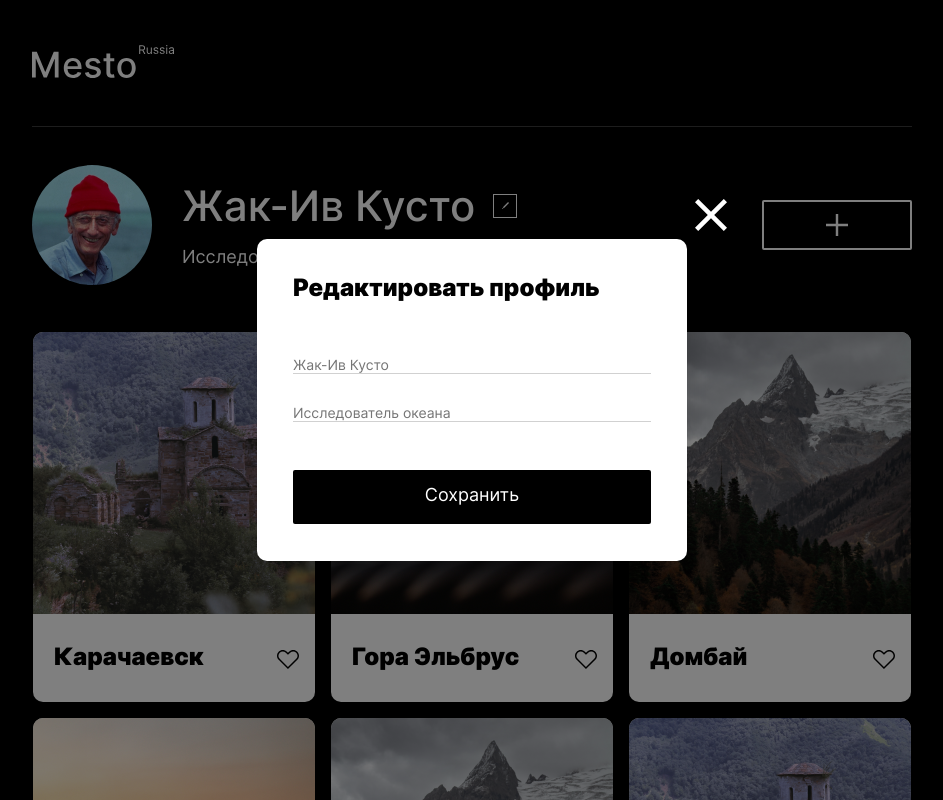
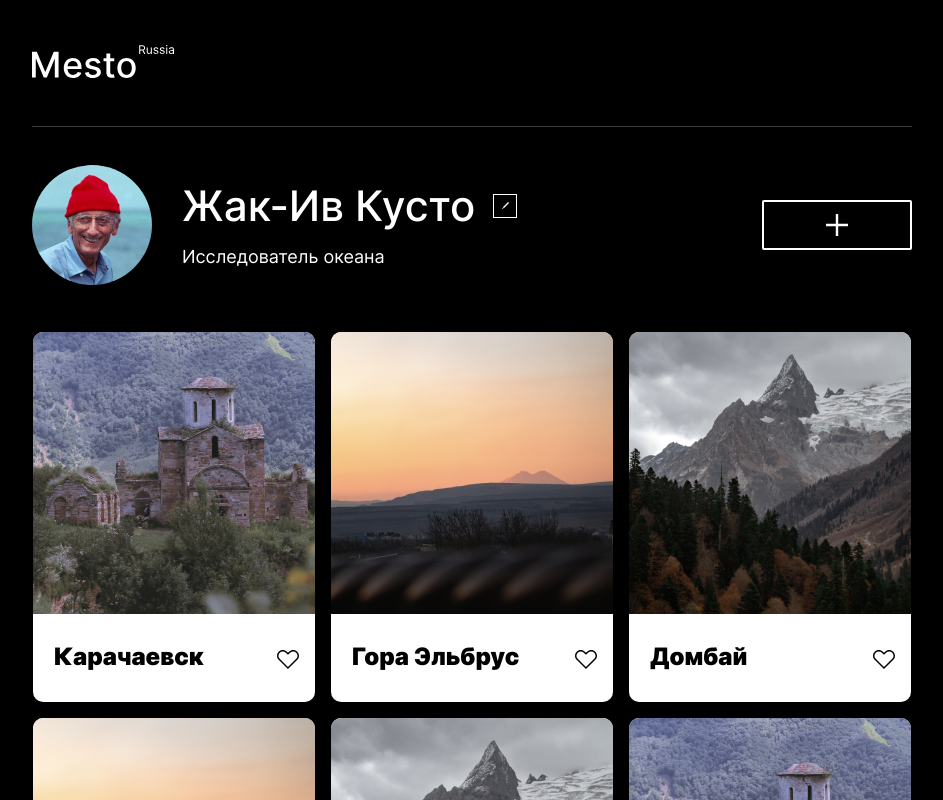
Before and after one commit to olgushe4ka/mesto-project, a plain HTML site: page index.html in a window 1280 px wide. Shown: the top 800 px of the page, without its empty margins (168-1111 px from the left). Drawn offline with Linux system fonts and the light colour scheme; files whose address does not match are found by name.

Commit message:
Add files via upload

```diff
--- a/index.html
+++ b/index.html
@@ -72,7 +72,7 @@
   <footer class="footer">
     <p class="footer__copyright">© 2020 Mesto Russia</p>
   </footer>
-  <div class="popup popup_opened">
+  <div class="popup">
     <div class="popup__container">
       <button class="popup__close-icon" type="button" aria-label="закрыть"></button>
       <form class="edit-form">
@@ -83,7 +83,7 @@
       </form>
     </div>
   </div>
-
+  <script src="./script.js"></script>
 </body>
 
 </html>
```
